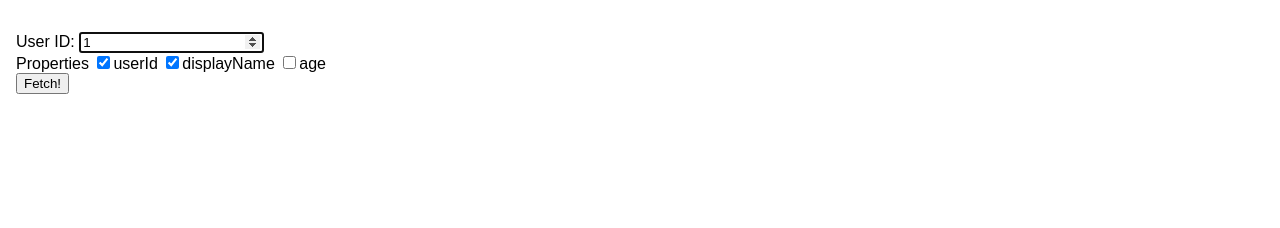
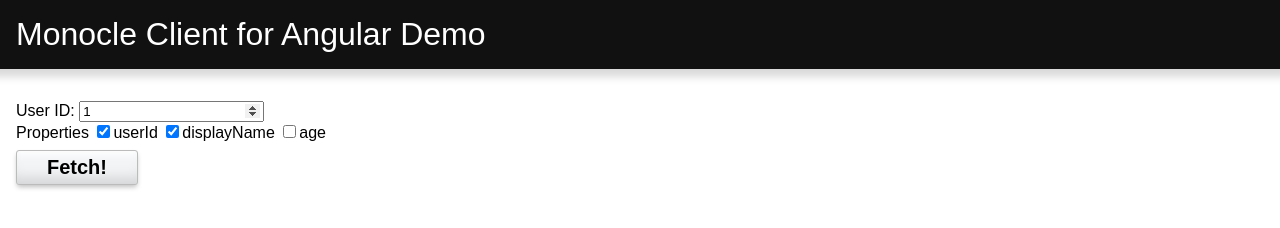
Before and after one commit to ifwe/monocle-client-js, a website: page demo/public/angular.html in a window 1280 px wide. Drawn offline with nearby package versions, Linux system fonts and the light colour scheme.

Commit message:
Improve demo styling and support for customizing props.

```diff
--- a/demo/index.js
+++ b/demo/index.js
@@ -30,7 +30,7 @@
     // The API router will figure out which callbacks are necessary to satisfy the incoming request.
     get: function(req) {
         return new Promise(function(resolve, reject) {
-            process.nextTick(function() {
+            setTimeout(function() {
                 var userId = req.getParam('userId');
                 if (userId > 0 && userId < 100) {
                     // within range of acceptible user ids
@@ -42,7 +42,7 @@
                 }
 
                 reject('Invalid user id');
-            });
+            }, 200);
         });
     }
 });
--- a/demo/public/angular.html
+++ b/demo/public/angular.html
@@ -4,13 +4,31 @@
 <script type="text/javascript" src="./angular-1.4.5.js"></script>
 <script type="text/javascript" src="./monocle-client-angular.js"></script>
 </head>
-<body ng-controller="DemoCtrl as demo" ng-cloak>
+<body ng-controller="DemoCtrl as demo" ng-cloak ng-class="{ 'fetching' : demo.fetching }">
     <style type="text/css">
     body{
         font-family: arial;
         font-size: 100%;
-        margin: 1em;
+        margin: 1rem;
         padding: 0;
+        transition: opacity 0.15s ease;
+    }
+
+    *{
+        outline: none;
+    }
+
+    .fetching{
+        opacity: 0.5;
+    }
+
+    header{
+        background: #111;
+        color: #fff;
+        font-size: 2em;
+        margin: -1rem -1rem 1rem;
+        padding: 1rem;
+        box-shadow: 0 -0.75em 0.25em 1em rgba(0, 0, 0, 0.15);
     }
 
     form.user-selector{
@@ -20,17 +38,17 @@
 
     .box{
         padding: 1em;
-        border-radius: 0.25em;
+        border-radius: 0.15em;
         box-shadow: 0 0.25em 0.25em -0.15em rgba(0, 0, 0, 0.25);
     }
 
     .user{
-        border: 1px solid #5c5;
+        border: 1px solid #cec;
         background: #dfd;
     }
 
     .error{
-        border: 1px solid #c55;
+        border: 1px solid #ecc;
         background: #fdd;
     }
 
@@ -38,7 +56,23 @@
         margin: 0;
         padding: 0;
     }
+
+    button{
+        margin-top: 0.5rem;
+        font-size: 1.25em;
+        padding: 0.25em 1.5em;
+        font-weight: bold;
+        border-radius: 0.15em;
+        background: #f2f4f6;
+        border: 1px solid #bbb;
+        box-shadow: 0 0.15em 0.25em -0.05em rgba(0, 0, 0, 0.25),
+            inset 0 -0.75em 0.75em -0.5em rgba(0, 0, 0, 0.15),
+            inset 0 0.45em 0.5em -0.25em rgba(255, 255, 255, 0.95);
+    }
     </style>
+    <header>
+        Monocle Client for Angular Demo
+    </header>
     <form class="user-selector" ng-submit="demo.fetch()">
         <div>
             <label>
@@ -111,11 +145,15 @@
     this.userId = 1;
     this.fetch = function() {
         this.error = null;
+        this.fetching = true;
         Users.get(this.userId).then(function(user) {
             this.user = user;
         }.bind(this)).catch(function(error) {
             this.user = null;
             this.error = error;
+        }.bind(this))
+        .finally(function() {
+            this.fetching = false;
         }.bind(this));
     };
 });
```
